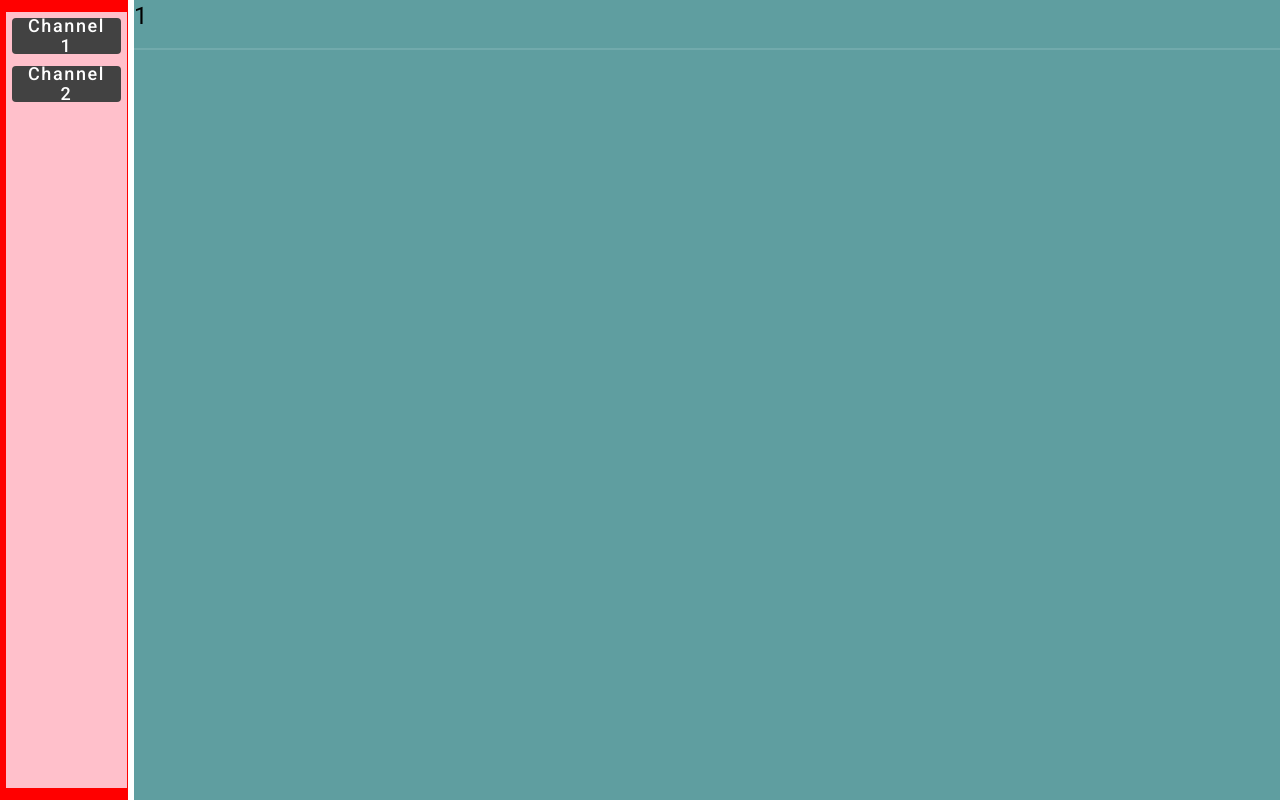
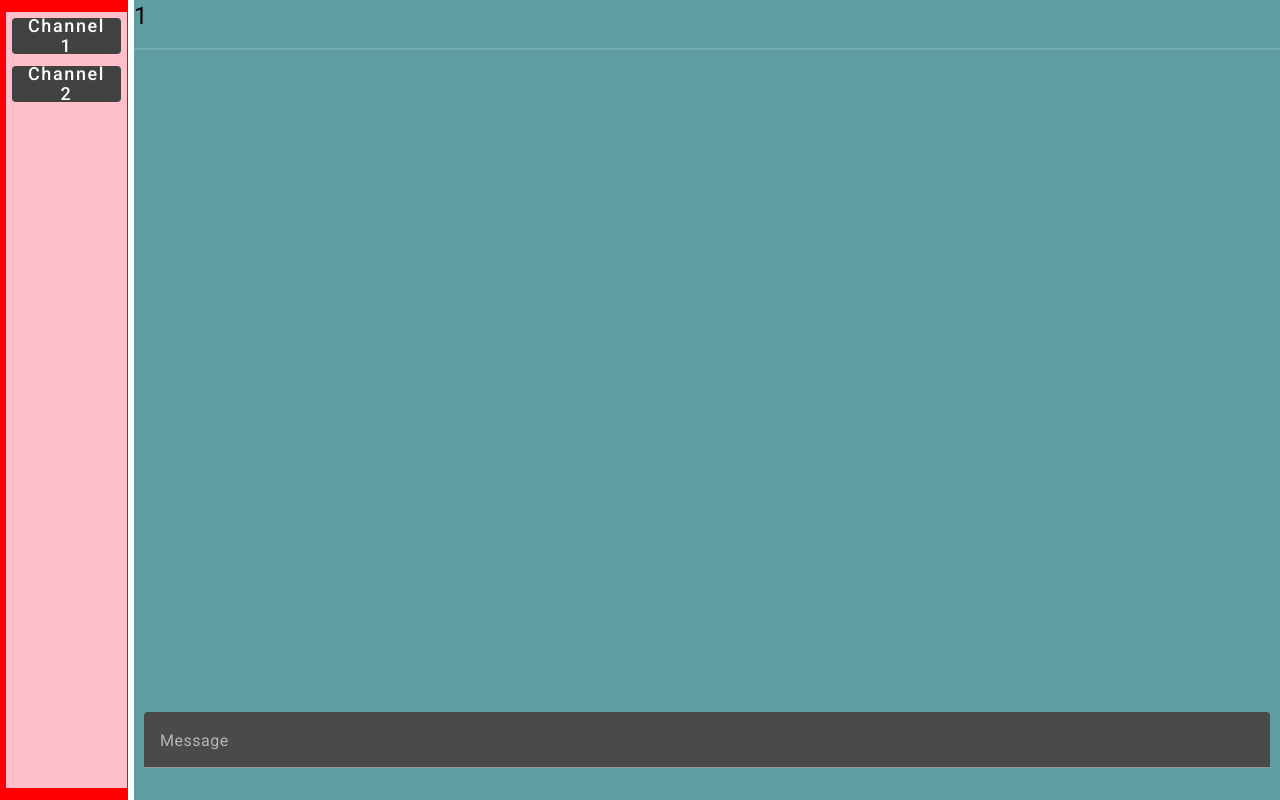
Before and after one commit to JohannFaustVIII/ChatV2, an Angular app in the folder chat-front/: page /c/1 in a window 1280 px wide. Built offline with nearby package versions, Linux system fonts and the light colour scheme.

Commit message:
Add sending messages

```diff
--- a/chat-front/src/app/channel-single/channel-single.component.css
+++ b/chat-front/src/app/channel-single/channel-single.component.css
@@ -1,3 +1,23 @@
 .mat-divider {
   --mat-divider-width: 2px;
 }
+
+.channel-content {
+  display: flex;
+  flex-direction: column;
+  justify-content: space-between;
+  height: calc(100% - 50px);
+}
+
+.channel-messages {
+  -webkit-flex: 0 1 auto;
+  -moz-flex: 0 1 auto;
+  -ms-flex: 0 1 auto;
+  flex: 0 1 auto;
+  overflow-y: auto;
+  max-height: calc(100vh - 140px); /* TODO: fix it */
+}
+
+.channel-input {
+  height: fit-content;
+}
--- a/chat-front/src/app/channel-single/channel-single.component.html
+++ b/chat-front/src/app/channel-single/channel-single.component.html
@@ -2,6 +2,14 @@
 
 <mat-divider></mat-divider>
 
-<div *ngFor='let m of messages'>
-  <app-message [message]='m'></app-message>
+<div class = "channel-content">
+  <div class = "channel-messages">
+    <div *ngFor='let m of messages'>
+      <app-message [message]='m'></app-message>
+    </div>
+  </div>
+
+  <div clas = "channel-input">
+    <app-message-input></app-message-input>
+  </div>
 </div>
--- /dev/null
+++ b/chat-front/src/app/message-input/message-input.component.css
@@ -0,0 +1,4 @@
+mat-form-field {
+  margin: 10px;
+  width: calc(100% - 20px)
+}
--- /dev/null
+++ b/chat-front/src/app/message-input/message-input.component.html
@@ -0,0 +1,4 @@
+<mat-form-field>
+  <mat-label>Message</mat-label>
+  <input matInput type="text" [(ngModel)] = "new_message" (keyup.enter) = "sendMessage()">
+</mat-form-field>
--- /dev/null
+++ b/chat-front/src/app/message-input/message-input.component.ts
@@ -0,0 +1,30 @@
+import { Component } from '@angular/core';
+import { ActivatedRoute } from '@angular/router';
+import { MessageService } from '../services/message.service';
+
+@Component({
+  selector: 'app-message-input',
+  templateUrl: './message-input.component.html',
+  styleUrls: ['./message-input.component.css']
+})
+export class MessageInputComponent {
+
+  id : string = '';
+
+  new_message : string = '';
+
+  constructor(private route: ActivatedRoute, private messageService: MessageService) {
+  }
+
+  ngOnInit(): void {
+    this.route.paramMap.subscribe(value => {
+      const _id = value.get('id');
+      this.id = _id !== null ? _id : '';
+    })
+  }
+
+  sendMessage() : void {
+    this.messageService.addMessage(this.id, {id : 'RandomID', sender: 'RandomSender', message: this.new_message});
+    this.new_message = '';
+  }
+}
--- a/chat-front/src/app/services/message.service.ts
+++ b/chat-front/src/app/services/message.service.ts
@@ -5,22 +5,26 @@ import { Injectable } from '@angular/core';
 })
 export class MessageService {
 
+  messages : {[id : string] : any} = {
+    'a-b-c-d': [
+        {id : 'A1', sender: 'A1-User', message : 'Hello'},
+        {id : 'A2', sender: 'A2-User', message : 'Hello'},
+        {id : 'A3', sender: 'A3-User', message : 'Hello'}
+      ],
+    'e-f-g-h' : [
+        {id : 'E1', sender: 'E1-User', message : 'Hello World'},
+        {id : 'E2', sender: 'E2-User', message : 'Do not talk like that'},
+        {id : 'E3', sender: 'E3-User', message : 'Please, don\'t argue'}
+      ]
+  };
+
   constructor() { }
 
   getMessages(channelName : string) {
-    if (channelName == 'a-b-c-d') {
-      return [
-        {id : 'A1', sender: 'A1-User', message : 'Hello'},
-        {id : 'A2', sender: 'A2-User', message : 'Hello'},
-        {id : 'A3', sender: 'A3-User', message : 'Hello'}
-      ];
-    } else if (channelName == 'e-f-g-h') {
-      return [
-        {id : 'E1', sender: 'E1-User', message : 'Hello World'},
-        {id : 'E2', sender: 'E2-User', message : 'Do not talk like that'},
-        {id : 'E3', sender: 'E3-User', message : 'Please, don\'t argue'}
-      ];
-    }
-    return [];
+    return this.messages[channelName];
+  }
+
+  addMessage(channelName : string, message : any) {
+    this.messages[channelName].push(message);
   }
 }
```
Also changed, not shown: chat-front/src/app/app.module.ts (+10 -2 lines), 1 other file (tests, documents, lock files or other folders).
